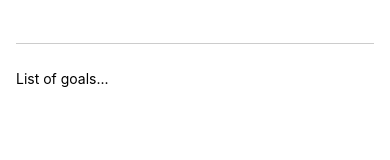
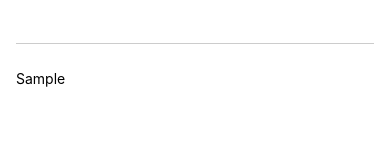
Before and after one commit to hanifomarr/goals-app, a React Native app: screen / in a window 390 px wide. Both pictures are taken after typing "Sample" into the empty fields and a click on the button "ADD GOALS". Shown: the part 135-295 px from the top of the page. Built offline with nearby package versions, Linux system fonts and the light colour scheme.

Commit message:
Handling the input and add goals button

```diff
--- a/App.js
+++ b/App.js
@@ -1,15 +1,32 @@
 import { StatusBar } from "expo-status-bar";
+import { useState } from "react";
 import { Button, StyleSheet, Text, TextInput, View } from "react-native";
 
 export default function App() {
+  const [enterInput, setEnterInput] = useState("");
+  const [enterGoal, setEnterGoal] = useState([]);
+  function inputHandler(enterInputText) {
+    setEnterInput(enterInputText);
+  }
+
+  function addGoalHandler() {
+    setEnterGoal((currentEnterGoals) => [...currentEnterGoals, enterInput]);
+  }
+
   return (
     <View style={styles.container}>
       <View style={styles.inputContainer}>
-        <TextInput style={styles.textInput} placeholder="Your course goal!" />
-        <Button title="Add Goals" />
+        <TextInput
+          style={styles.textInput}
+          placeholder="Your course goal!"
+          onChangeText={inputHandler}
+        />
+        <Button title="Add Goals" onPress={addGoalHandler} />
       </View>
       <View style={styles.goalsContainers}>
-        <Text>List of goals...</Text>
+        {enterGoal.map((goal) => (
+          <Text key={goal}>{goal}</Text>
+        ))}
       </View>
     </View>
   );
```
